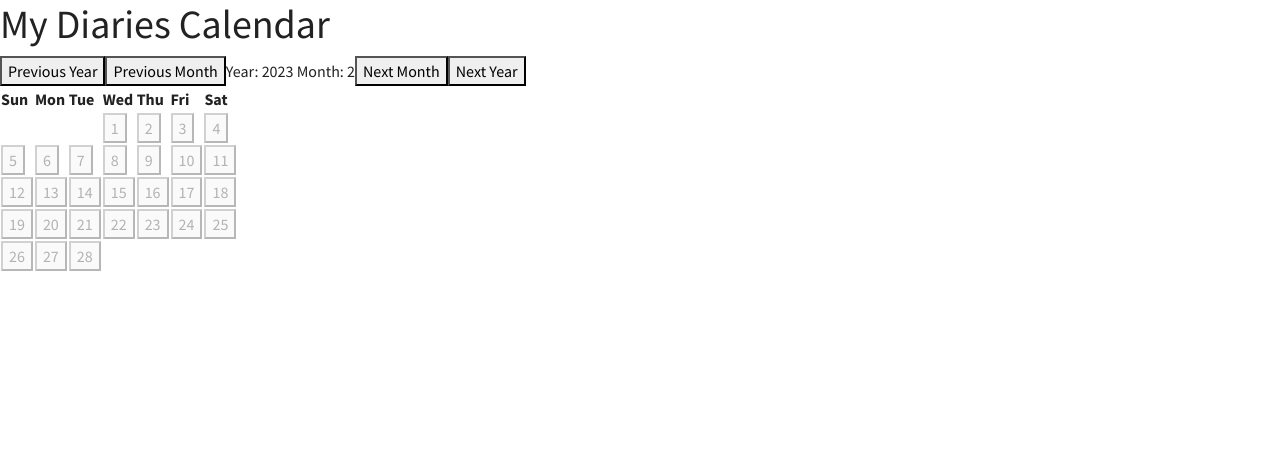
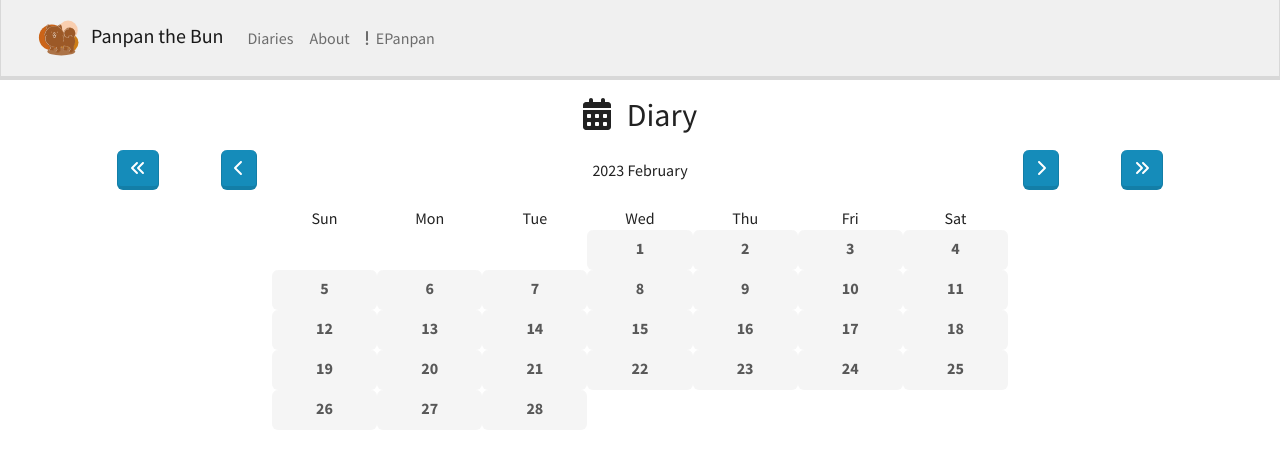
Before and after one commit to Emma3434/panpan_the_bun_web, a React (Create React App) app: page /diaries in a window 1280 px wide. Shown: the top 454 px of the page. Built offline with nearby package versions, Linux system fonts and the light colour scheme; no server answers.

Commit message:
Diary list display draft 1 done

```diff
--- a/src/pages/DiaryList.js
+++ b/src/pages/DiaryList.js
@@ -1,5 +1,17 @@
 import React, { useState, useEffect } from "react";
 import { Link } from "react-router-dom";
+import NavBar from "../components/Navbar";
+
+import { Container, ButtonToolbar, ButtonGroup, Button } from 'react-bootstrap';
+import { ListGroup, Card } from 'react-bootstrap';
+import { Row, Col } from 'react-bootstrap';
+
+// Icons
+import { library } from '@fortawesome/fontawesome-svg-core';
+import { fas } from '@fortawesome/free-solid-svg-icons';
+import { FontAwesomeIcon } from '@fortawesome/react-fontawesome';
+import { faChevronLeft, faChevronRight, faAngleDoubleLeft, faAngleDoubleRight, faCalendarAlt } from '@fortawesome/free-solid-svg-icons';
+library.add(fas);
 
 function DiaryList() {
   const [diaries, setDiaries] = useState([]);
@@ -35,63 +47,113 @@ function DiaryList() {
     setYear(year => year + 1);
   };
 
+  const weekdays = ['Sun', 'Mon', 'Tue', 'Wed', 'Thu', 'Fri', 'Sat'];
+
   const renderCalendar = () => {
     const daysInMonth = getDaysInMonth(year, month);
     const firstDayOfMonth = new Date(year, month, 1).getDay();
     const calendar = [];
+
+    // Add weekday names row
+    const weekdayNames = weekdays.map((weekday) => (
+      <Col key={weekday}>
+        <div className="text-center">{weekday}</div>
+      </Col>
+    ));
+    calendar.push(<Row key="weekdays">{weekdayNames}</Row>);
 
     let day = 1;
     for (let week = 0; week < 6; week++) {
       const cells = [];
       for (let i = 0; i < 7; i++) {
         if ((week === 0 && i < firstDayOfMonth) || day > daysInMonth) {
-          cells.push(<td key={`${week}-${i}`}></td>);
+          cells.push(<Col key={`${week}-${i}`}></Col>);
         } else {
-          const diary = diaries.find(d => new Date(d.date).getDate() === day && new Date(d.date).getMonth() === month && new Date(d.date).getFullYear() === year);
+          const diary = diaries.find(
+            (d) =>
+              new Date(d.date).getDate() === day &&
+              new Date(d.date).getMonth() === month &&
+              new Date(d.date).getFullYear() === year
+          );
           const button = diary ? (
-            <Link to={`/diaries/${diary._id}`}>
-              <button>{day}</button>
-            </Link>
+            <Button variant="primary" href={`/diaries/${diary._id}`}>
+              {day}
+            </Button>
           ) : (
-            <button disabled>{day}</button>
+            <Button variant="secondary" disabled>
+              {day}
+            </Button>
           );
-          cells.push(<td key={`${week}-${i}`}>{button}</td>);
+          cells.push(
+            <Col key={`${week}-${i}`}>
+              <Row>{button}</Row>
+            </Col>
+          );
           day++;
         }
       }
-      calendar.push(<tr key={week}>{cells}</tr>);
+      calendar.push(<Row key={week}>{cells}</Row>);
     }
 
-    return calendar;
+    return <Container>{calendar}</Container>;
   };
+
+
+
+  // for month display
+  const months = ["January", "February", "March", "April", "May", "June", "July", "August", "September", "October", "November", "December"];
+  const date = new Date(year, month);
+  const monthName = months[date.getMonth()];
 
   return (
     <div>
-      <h1>My Diaries Calendar</h1>
-      <div>
-        <button onClick={handlePreviousYear}>Previous Year</button>
-        <button onClick={handlePreviousMonth}>Previous Month</button>
-        <span>Year: {year} Month: {month + 1}</span>
-        <button onClick={handleNextMonth}>Next Month</button>
-        <button onClick={handleNextYear}>Next Year</button>
+      <NavBar />
+      <h2 className="text-center" style={{ marginTop: "1rem", marginBottom: "1rem" }}>
+        <span style={{ marginRight: "1rem" }}>
+          <FontAwesomeIcon icon={faCalendarAlt} />
+        </span>
+        Diary
+      </h2>
+      <Container fluid className="left-home-right mt-3" style={{ marginTop: "1rem", marginBottom: "1rem" }}>
+        <Row className="m-0 justify-content-center">
+          <Col xs={1} className="d-flex justify-content-start align-items-center p-0">
+            <Button variant="primary" role="button" onClick={handlePreviousYear}>
+              <FontAwesomeIcon icon={faAngleDoubleLeft} className="mr-1" />
+            </Button>
+          </Col>
+          <Col xs={1} className="d-flex justify-content-start align-items-center p-0">
+            <Button variant="primary" role="button" onClick={handlePreviousMonth}>
+              <FontAwesomeIcon icon={faChevronLeft} className="mr-1" />
+            </Button>
+          </Col>
+          <Col xs={6} className="text-center d-flex justify-content-center align-items-center p-0">
+            <span>{year} {monthName}</span>
+          </Col>
+          <Col xs={1} className="d-flex justify-content-end align-items-center p-0">
+            <Button variant="primary" role="button" onClick={handleNextMonth}>
+              <FontAwesomeIcon icon={faChevronRight} className="mr-1" />
+            </Button>
+          </Col>
+          <Col xs={1} className="d-flex justify-content-end align-items-center p-0">
+            <Button variant="primary" role="button" onClick={handleNextYear}>
+              <FontAwesomeIcon icon={faAngleDoubleRight} className="mr-1" />
+            </Button>
+          </Col>
+        </Row>
+      </Container>
 
-      </div>
-      <table>
-        <thead>
-          <tr>
-            <th>Sun</th>
-            <th>Mon</th>
-            <th>Tue</th>
-            <th>Wed</th>
-            <th>Thu</th>
-            <th>Fri</th>
-            <th>Sat</th>
-          </tr>
-        </thead>
-        <tbody>{renderCalendar()}</tbody>
-      </table>
-     </div>
+      <Container>
+        <Row className="justify-content-center">
+          <Col md={8}>
+            <table className="w-100">
+              <tbody>{renderCalendar()}</tbody>
+            </table>
+          </Col>
+        </Row>
+      </Container>
+    </div>
   );
+
 }
 
 export default DiaryList;
--- a/src/pages/DiaryPage.js
+++ b/src/pages/DiaryPage.js
@@ -1,5 +1,18 @@
 import React, { useState, useEffect } from "react";
 import { Link } from "react-router-dom";
+
+import { Container, ButtonToolbar, ButtonGroup, Button } from 'react-bootstrap';
+import { ListGroup, Card } from 'react-bootstrap';
+
+import { Row, Col} from 'react-bootstrap';
+
+import NavBar from "../components/Navbar";
+
+import { library } from '@fortawesome/fontawesome-svg-core';
+import { fas } from '@fortawesome/free-solid-svg-icons';
+import { FontAwesomeIcon } from '@fortawesome/react-fontawesome';
+import { faCaretLeft, faCaretRight, faHome } from '@fortawesome/free-solid-svg-icons';
+library.add(fas);
 
 function DiaryPage({ match }) {
   const [diary, setDiary] = useState(null);
@@ -44,9 +57,33 @@ function DiaryPage({ match }) {
 
   return (
     <div>
-      <button onClick={() => handleNavigation(currentIndex - 1)}>Previous</button>
-      <button onClick={() => window.location.href = "/diaries"}>Calendar</button>
-      <button onClick={() => handleNavigation(currentIndex + 1)}>Next</button>
+      <NavBar/>
+      <Container fluid className="left-home-right mt-3">
+        <Row className="m-0 justify-content-end">
+          <Col xs={4} className="p-0">
+            <Button variant="primary" onClick={() => handleNavigation(currentIndex - 1)} aria-label="Previous">
+              <FontAwesomeIcon icon={faCaretLeft} className="mr-1" /> LAST
+            </Button>
+          </Col>
+          <Col xs={4} className="p-0 text-center">
+            <Button variant="primary" onClick={() => window.location.href = "/diaries"} aria-label="Home">
+              <FontAwesomeIcon icon={faHome} />
+            </Button>
+          </Col>
+          <Col xs={4} className="p-0 d-flex justify-content-end">
+            <Button variant="primary" onClick={() => handleNavigation(currentIndex + 1)} aria-label="Next">
+              NEXT <FontAwesomeIcon icon={faCaretRight} className="ml-1" />
+            </Button>
+          </Col>
+        </Row>
+      </Container>
+
+
+
+      <ListGroup>
+        <ListGroup.Item>
+          <Card>
+            <Card.Body>
             <h1>{diary.title}</h1>
             <p>{diary.date}</p>
             <p>{diary.weather}</p>
@@ -55,6 +92,11 @@ function DiaryPage({ match }) {
                 {renderContent(content)}
               </div>
             ))}
+            </Card.Body>
+          </Card>
+        </ListGroup.Item>
+      </ListGroup>
+
     </div>
   );
 }
```
Lines whose indentation alone changed are shown as unchanged.
